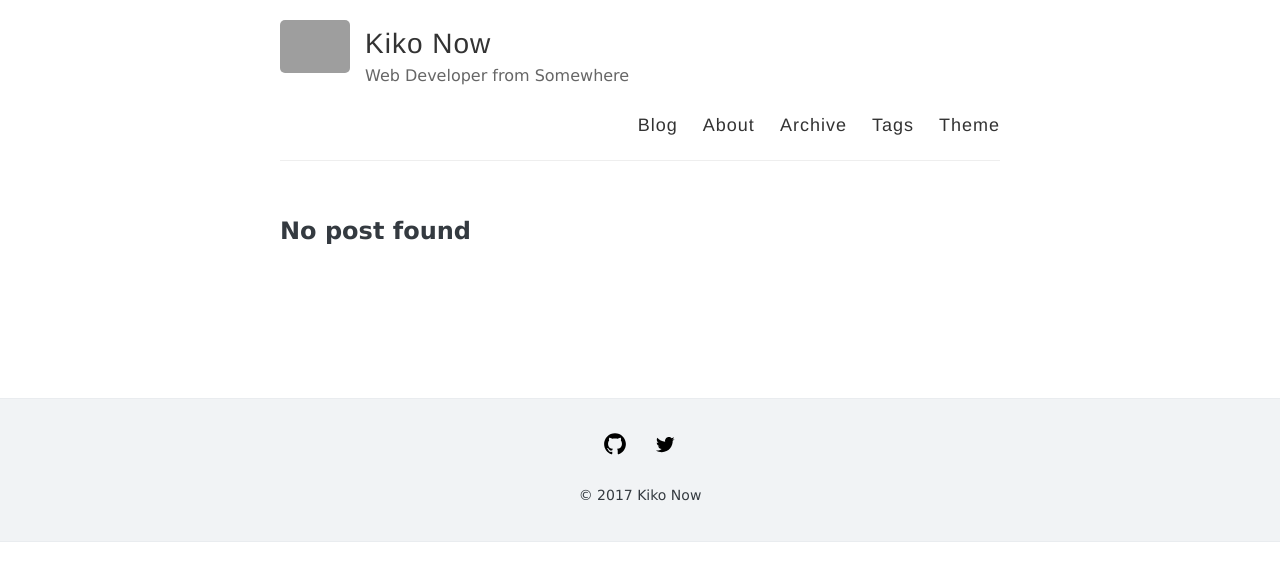
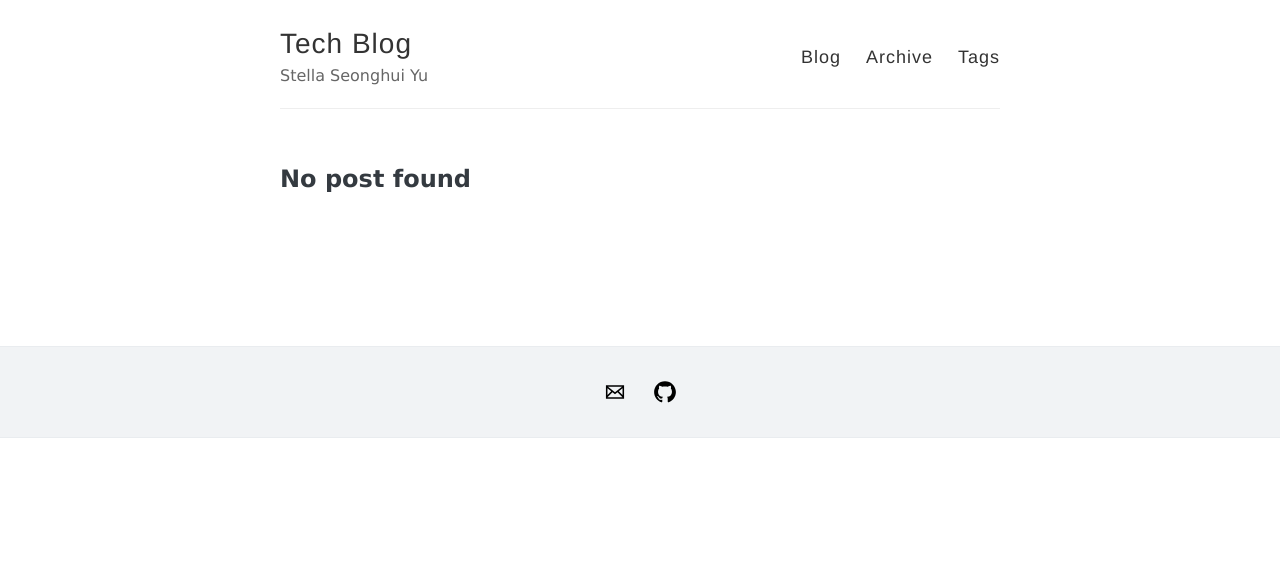
Before and after one commit to Seonghui/Seonghui.github.io, a Jekyll site: the page built from index.html, in a window 1280 px wide. Shown: the top 581 px of the page. Built offline with Jekyll 4.4.1, drawn with Linux system fonts in a browser that asks for light colours; the list of posts is cut into pages by our own code; grey boxes are pictures that could not be loaded.

Commit message:
Update config file

```diff
--- a/_config.yml
+++ b/_config.yml
@@ -3,17 +3,17 @@
 #
 
 # Name of your site (displayed in the header)
-name: Kiko Now
+name: Tech Blog
 
 # Short bio or description (displayed in the header)
-description: Web Developer from Somewhere
+description: Stella Seonghui Yu
 
 #
 # Flags below are optional
 #
 
 # URL of your avatar or profile pic (you could use your GitHub profile pic)
-avatar: https://raw.githubusercontent.com/barryclark/jekyll-now/master/images/jekyll-logo.png
+# avatar: https://raw.githubusercontent.com/barryclark/jekyll-now/master/images/jekyll-logo.png
 
 
 # Tabs in header. There are 'Blog', 'About', 'Archive', 'Tags'
@@ -22,14 +22,12 @@ avatar: https://raw.githubusercontent.com/barryclark/jekyll-now/master/images/je
 navigation:
   - name: Blog
     url: /
-  - name: About
-    url: /about
+  # - name: About
+  #   url: /about
   - name: Archive
     url: /archive
   - name: Tags
     url: /tags
-  - name: Theme
-    url: https://github.com/AWEEKJ/kiko-now
 
 # Pagination
 paginate: 5
@@ -38,10 +36,10 @@ paginate: 5
 footer-links:
   behance: # https://www.behance.net/<username>
   dribbble:
-  email:
+  email: stellashyou@gmail.com
   facebook:
   flickr:
-  github: AWEEKJ/kiko-now
+  github: Seonghui
   googleplus: # anything in your profile username that comes after plus.google.com/
   instagram:
   linkedin:
@@ -49,11 +47,11 @@ footer-links:
   rss: # just type anything here for a working RSS icon
   stackoverflow: # your stackoverflow profile, e.g. "users/50476/bart-kiers"
   tumblr: # https://<username>.tumblr.com
-  twitter: jekyllrb
+  # twitter: jekyllrb
   youtube: # channel/<your_long_string> or user/<user-name>
 
 # Text under the icons in footer
-footer-text: © 2017 Kiko Now
+# footer-text: © 2017 Kiko Now
 
 # Enter your Disqus shortname (not your username) to enable commenting on posts
 # You can find your shortname on the Settings page of your Disqus account
```
